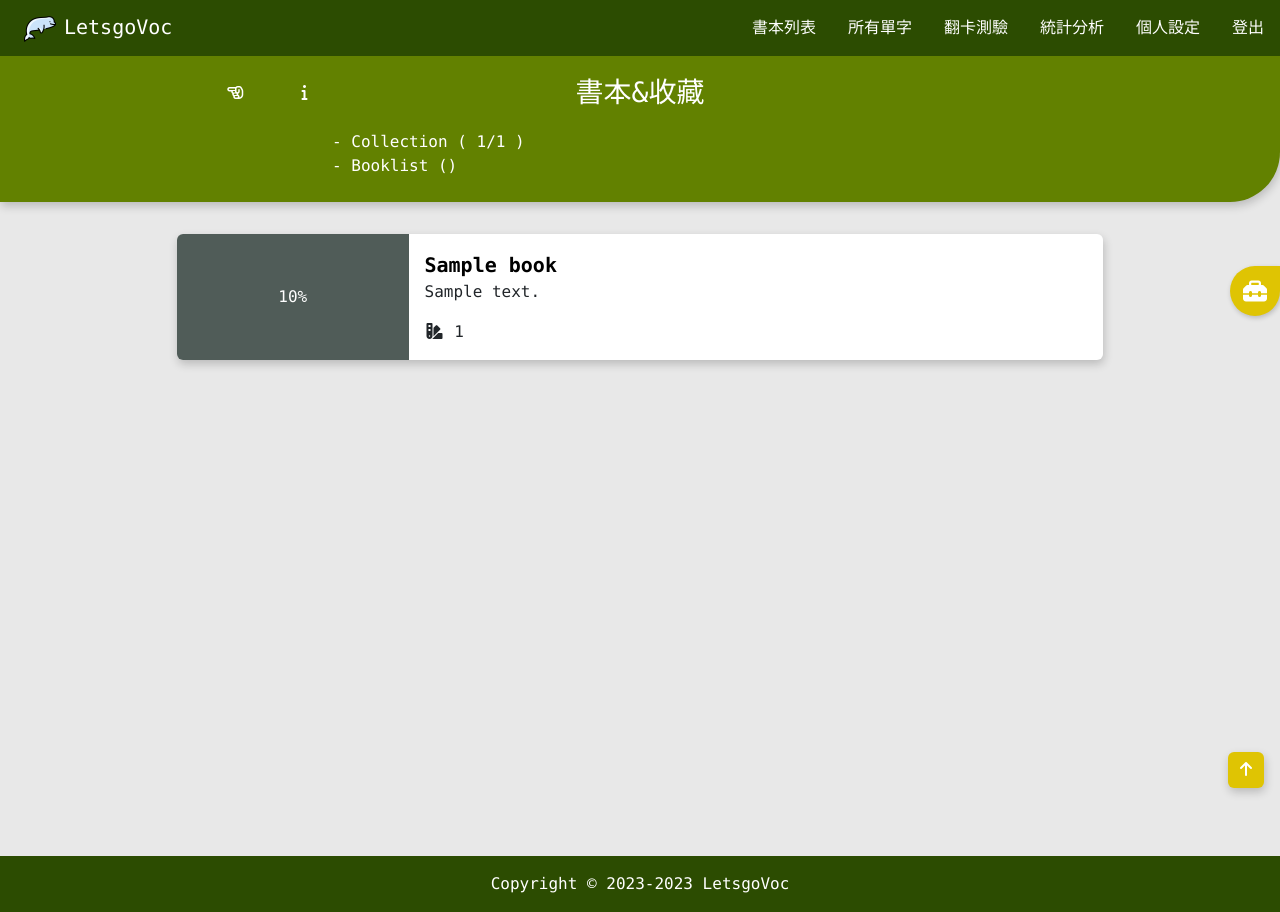
After one commit to jinny8813/LetsgoVoc, a CodeIgniter 4 app: the page made by app/Views/pages/book_list.php in a window 1280 px wide. The commit adds this page. Run offline with PHP 8.4 and a stand-in for CodeIgniter, Linux system fonts and the light colour scheme; the template is opened without the code that fills it: most values are stand-ins (such as "Sample title", 1, 10 or a date in 2020); some libraries are stand-ins or nearby versions.

Commit message:
create booklist page and style the view

```diff
--- a/app/Config/Routes.php
+++ b/app/Config/Routes.php
@@ -37,8 +37,11 @@ $routes->post('/login', 'VisitorManage::login');
 $routes->post('/register', 'VisitorManage::register');
 $routes->get('/logout', 'VisitorManage::logout');
 
-$routes->get('/home', 'MemberManage::index', ['filter' => 'AuthFilter']);
+$routes->group('/', ['filter' => 'AuthFilter'], function ($routes) {
+    $routes->get('/home', 'MemberManage::index');
 
+    $routes->get('/books', 'BookList::index');
+});
 /*
  * --------------------------------------------------------------------
  * Additional Routing
--- /dev/null
+++ b/app/Views/pages/book_list.php
@@ -0,0 +1,73 @@
+<?= $this->extend("layout/template")?>
+<?= $this->section('content')?>
+<section class="min-vh-100 bg_light">
+    <div class="container-fluid bg_green">
+        <div class="row justify-content-center">
+            <div class="col-md-8 row justify-content-center align-items-center">
+                <div class="col-1 p-0">
+                    <a href="#" class="btn btn_low_key p-0"><i class="fa-fw fa-regular fa-hand-point-left"></i></a>
+                </div>
+                <div class="col-1 p-0">
+                    <a href="#" class="btn btn_low_key p-0"><i class="fa-fw fa-solid fa-info"></i></a>
+                </div>
+                <div class="col-8 p-3">
+                    <div class="fs-3 text-center">書本&收藏</div>
+                </div>
+                <div class="col-2">
+                </div>
+            </div>
+        </div>
+        <div class="row justify-content-center">
+            <div class="col-md-6 col-10 pb-4">
+                <div>- Collection ( 1/1 )</div>
+                <div>- Booklist ()</div>
+            </div>
+        </div>
+    </div>
+
+    <div class="position-sticky top-0 z-3">
+        <div class="position-relative">
+            <div class="position-absolute top-0 end-0 mt-3 pt-5">
+                <button class="btn btn_the_biggest fs-4 p-2" id="bigBtn"><i class="fa-fw fa-solid fa-toolbox"></i></button>
+                <div id="groupBtn" class="d-none">
+                    <div class="d-flex">
+                        <a href="<?= base_url('/books/new') ?>" class="btn btn_biggest_down p-2"><i class="fa-fw fa-solid fa-plus"></i></a>
+                    </div>
+                    <div class="d-flex">
+                        <a href="#" class="btn btn_biggest_down p-2"><i class="fa-fw fa-solid fa-up-down-left-right"></i></a>
+                    </div>
+                </div>
+            </div>
+        </div>
+    </div>
+
+    <div class="container py-3">
+        <div class="row justify-content-center my-3">
+            <div class="col-md-10">
+                <?php foreach($books as $row):?>
+                <div class="card mb-3">
+                    <div class="row g-0">
+                        <div class="col-3 d-flex align-items-center justify-content-center bg_dark_blue rounded-start">
+                            <div class="text-center"><?= round($row['avg'], 1) . "%"?></div>
+                        </div>
+                        <div class="col-9 card-body">
+                            <div class="fs-5">
+                                <strong><a href="<?= base_url('perbook/'.$row['b_id'])?>" class="a_black stretched-link"><?= $row['title']?></a></strong>
+                            </div>
+                            <p class="ellipsis"><?= $row['description']?></p>
+                            <div><i class="fa-fw fa-solid fa-swatchbook"></i> <?= $row['count']?></div>
+                        </div>
+                    </div>
+                </div>
+                <?php endforeach;?>
+            </div>
+        </div>
+    </div>
+</section>
+<script>
+    let groupBtn = document.getElementById("groupBtn");
+    document.getElementById("bigBtn").addEventListener("click",(e) => {
+        groupBtn.classList.toggle("d-none");
+    })
+</script>
+<?= $this->endSection()?>
```
Also changed, not shown: app/Controllers/BookList.php (added, +31 -0 lines), app/Models/BooksModel.php (added, +42 -0 lines), app/Views/pages/user_home.php (+5 -5 lines), public/assets/css/style.css, public/assets/css/style.scss, 1 other file.
